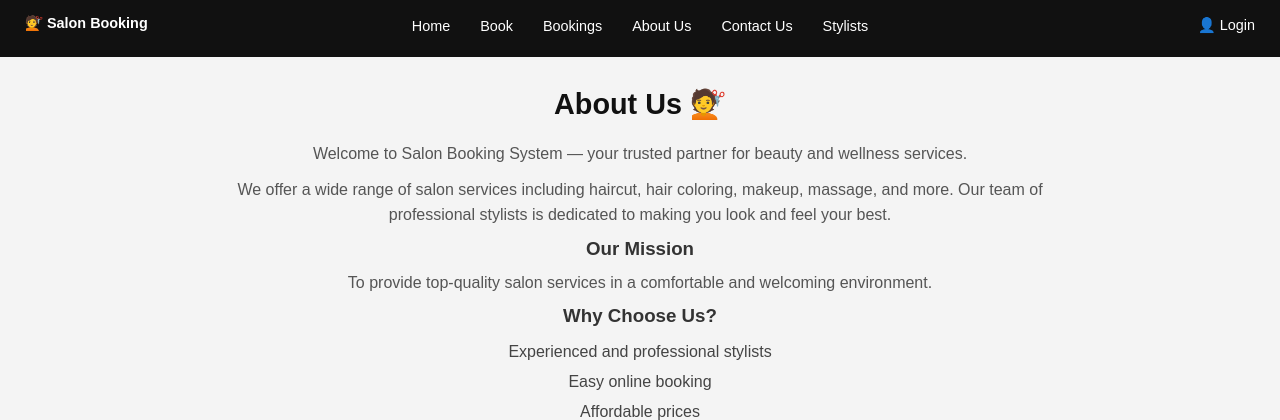
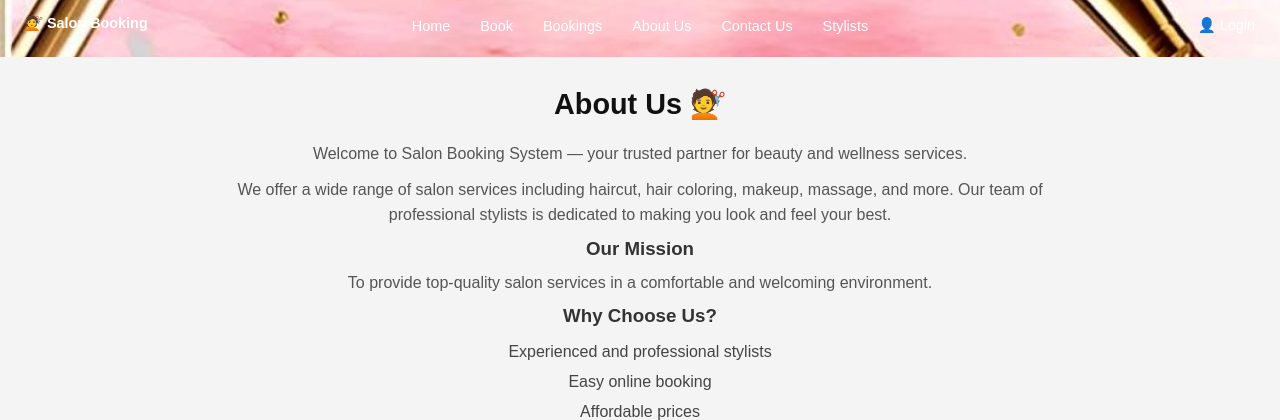
Before and after one commit to Joy-Joy20/salonbooking, a Flask app: page /about in a window 1280 px wide. Shown: the top 420 px of the page. Run offline with Flask 3, Linux system fonts and the light colour scheme.

Commit message:
update project files

```diff
--- a/static/style.css
+++ b/static/style.css
@@ -14,7 +14,7 @@ body {
 
 /* NAV */
 nav {
-    background: #111;
+    background: url('/static/images/bg.jpg') center/cover no-repeat;
     color: white;
     padding: 15px 25px;
     display: flex;
```
Also changed, not shown: static/images/bg.jpg (added).
